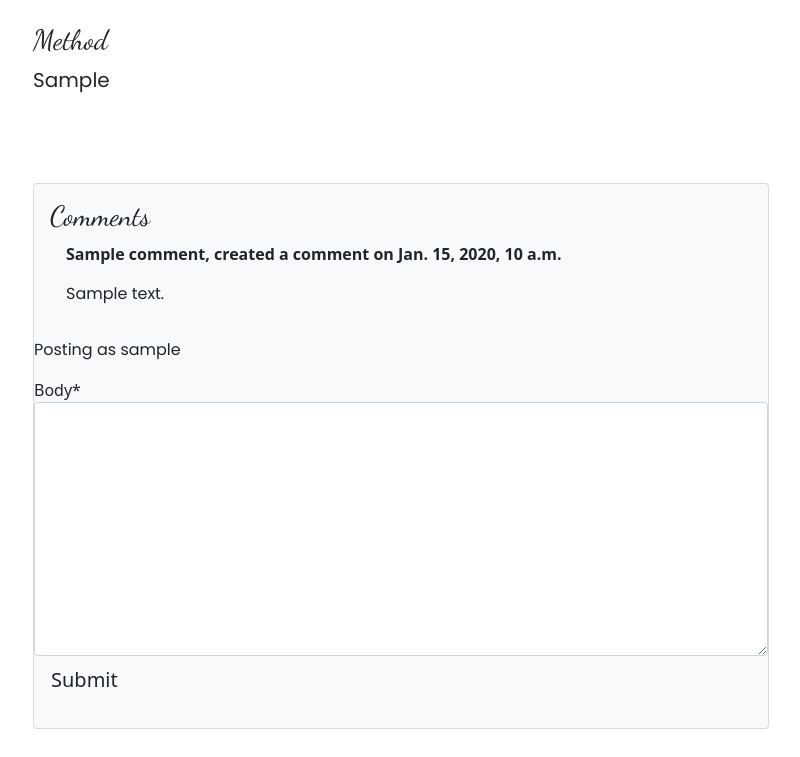
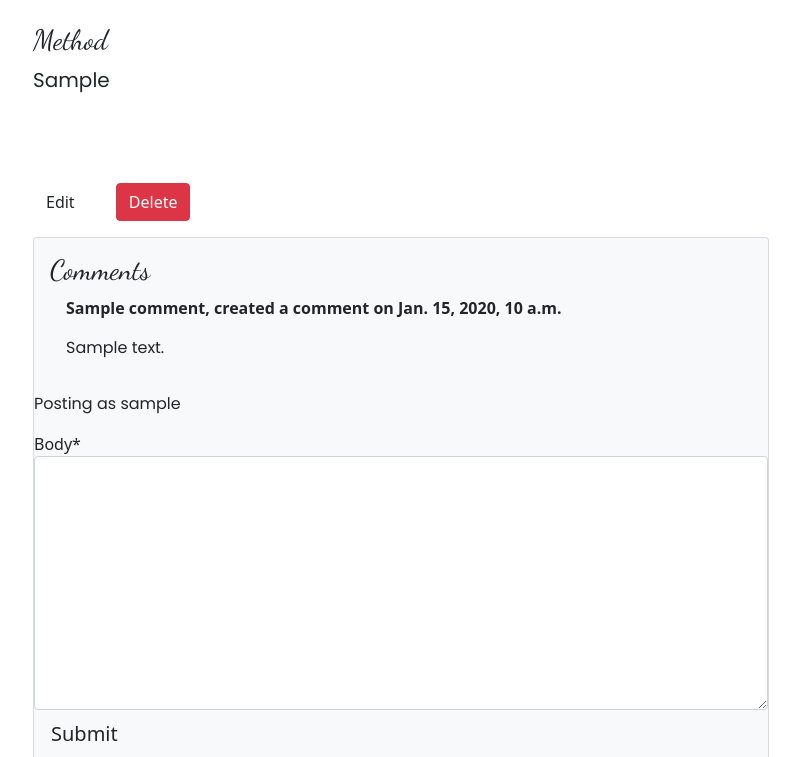
Before and after one commit to Kat632/PP4-LettuceEat, a Django app: a page that uses templates/recipe_detail.html in a window 1280 px wide. Shown: the part 270-1027 px from the top of the page, without its empty margins (49-849 px from the left). Run offline with Django 3.2, Linux system fonts and the light colour scheme; a user stored in the database is signed in; tables that the repository leaves empty hold one stand-in row (values such as "Sample post"); some libraries are stand-ins or nearby versions.

Commit message:
add edit and delete recipe functionality

```diff
--- a/blog/urls.py
+++ b/blog/urls.py
@@ -5,6 +5,9 @@ from . import views
 urlpatterns = [
     path('', views.RecipeList.as_view(), name='home'),
     path('add-recipe/', views.create_recipe, name='create_recipe'),
+    path('edit-recipe/<slug:slug>', views.edit_recipe, name='edit_recipe'),
+    path('delete-recipe/<slug:slug>', views.delete_recipe,
+         name='delete_recipe'),
     path('<slug:slug>/', views.RecipeDetail.as_view(), name='recipe_detail'),
     path('like/<slug:slug>/', views.RecipeLike.as_view(), name='recipe_like'),
 ]
--- a/blog/views.py
+++ b/blog/views.py
@@ -25,6 +25,37 @@ def create_recipe(request):
     else:
         recipe_form = RecipeForm()
     return render(request, "create_recipe.html", context)
+
+
+def edit_recipe(request, slug):
+    """
+    Recipe update view
+    """
+    recipe = get_object_or_404(Recipe, slug=slug)
+    recipe_form = RecipeForm(request.POST or None, instance=recipe)
+    context = {
+        "recipe_form": recipe_form,
+        "recipe": recipe
+    }
+    if request.method == "POST":
+        recipe_form = RecipeForm(request.POST, request.FILES, instance=recipe)
+        if recipe_form.is_valid():
+            recipe = recipe_form.save(commit=False)
+            recipe.author = request.user
+            recipe.save()
+            return redirect('home')
+    else:
+        recipe_form = RecipeForm(instance=recipe)
+    return render(request, "edit_recipe.html", context)
+
+
+def delete_recipe(request, slug):
+    """
+    Recipe delete view
+    """
+    recipe = Recipe.objects.get(slug=slug)
+    recipe.delete()
+    return redirect('home')
 
 
 class RecipeList(generic.ListView):
--- a/templates/recipe_detail.html
+++ b/templates/recipe_detail.html
@@ -47,6 +47,17 @@
                         </div>
                     </section>
                 </article>
+
+                <div class="col mt-2 mb-3">
+                    {% if user.id == recipe.author.id %}
+                    <a href="{% url 'edit_recipe' recipe.slug %}" class="edit"><button
+                            class="btn btn-signup btn-md" value="{{ recipe.slug }}"
+                            type="button">Edit</button></a>
+                    <a href="{% url 'delete_recipe' recipe.slug %}" class="delete"><button
+                            class="btn btn-danger btn-md mx-4" value="{{ recipe.slug }}" type="button">Delete</button></a>
+                    {% endif %}
+                </div>
+
                 <!-- Comments section-->
                 <section class="mb-5">
                     <div class="card bg-light">
```
Also changed, not shown: templates/edit_recipe.html (+39 -0 lines).
